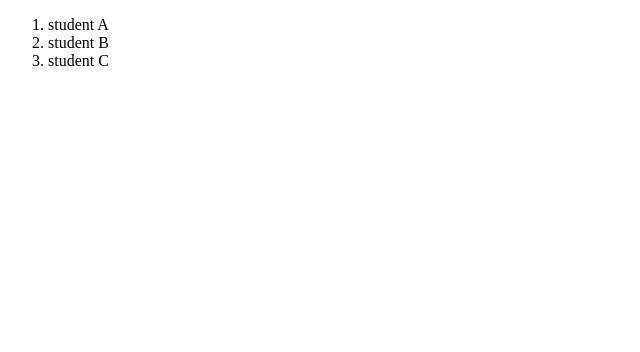
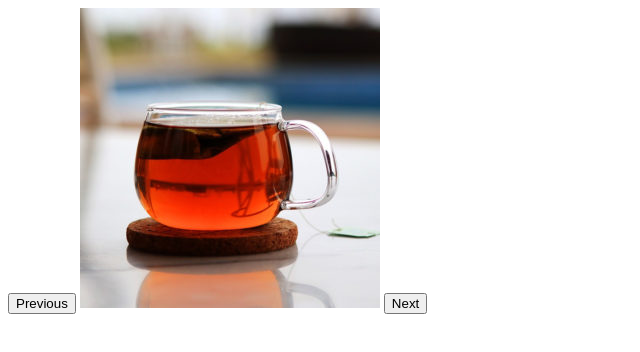
Before and after one commit to chadnitalukder2/javascript-practice, a plain HTML site: page 1. first javascript project/index.html in a window 1280 px wide. Shown: the whole page, without its empty margins (0-640 px from the left). Drawn offline with Linux system fonts and the light colour scheme.

Commit message:
img slider

```diff
--- a/1. first javascript project/dom.js
+++ b/1. first javascript project/dom.js
@@ -60,6 +60,6 @@ const studentC = studentB.nextElementSibling;*/
 const studentB = studentC.previousElementSibling;*/
 
 //sideways - parentElement + children + index
-const studentA = document.querySelector("li");
+/*const studentA = document.querySelector("li");
 const studentList = studentA.parentElement;
-const studentC = studentList.children[2];
+const studentC = studentList.children[2];*/
--- /dev/null
+++ b/1. first javascript project/img-slider.js
@@ -0,0 +1,24 @@
+var photos = ["img/tea.jpg","img/girl.jpg","img/groceray.jpg"  ]
+var imgTag = document.querySelector("img");
+
+var count = 0;
+function next(){
+    count++;
+    if(count >= photos.length){
+        count = 0;
+        imgTag.src = photos[count];
+    }
+    else{
+        imgTag.src = photos[count];
+    }
+}
+function prev(){
+    count--;
+    if(count < 0 ){
+        count = photos.length - 1;
+        imgTag.src = photos[count];
+    }
+    else{
+        imgTag.src = photos[count];
+    }
+}
--- a/1. first javascript project/index.html
+++ b/1. first javascript project/index.html
@@ -43,12 +43,15 @@
     <h1>good by</h1>
 </div> -->
 
-<ol class="student-list">
+<!-- <ol class="student-list">
     <li class="student-a">student A</li>
     <li class="student-b">student B</li>
     <li class="student-c">student C</li>
-</ol>
+</ol> -->
 
+<button onclick="prev()">Previous</button>
+<img src="./img/tea.jpg" alt="" width="300px" height="300px">
+<button onclick="next()">Next</button>
 
 
 
@@ -68,6 +71,7 @@
     <script src="function.js"></script>
     <script src="array.js"></script>
     <script src="object.js"></script>
+    <script src="img-slider.js"></script>
     <script src="guessing-game.js"></script>
 </body>
 </html>
```
Also changed, not shown: 1. first javascript project/img/girl.jpg (added), 1. first javascript project/img/tea.jpg (renamed from 1. first javascript project/img/lemon-tea-bag-300x300.jpg).
